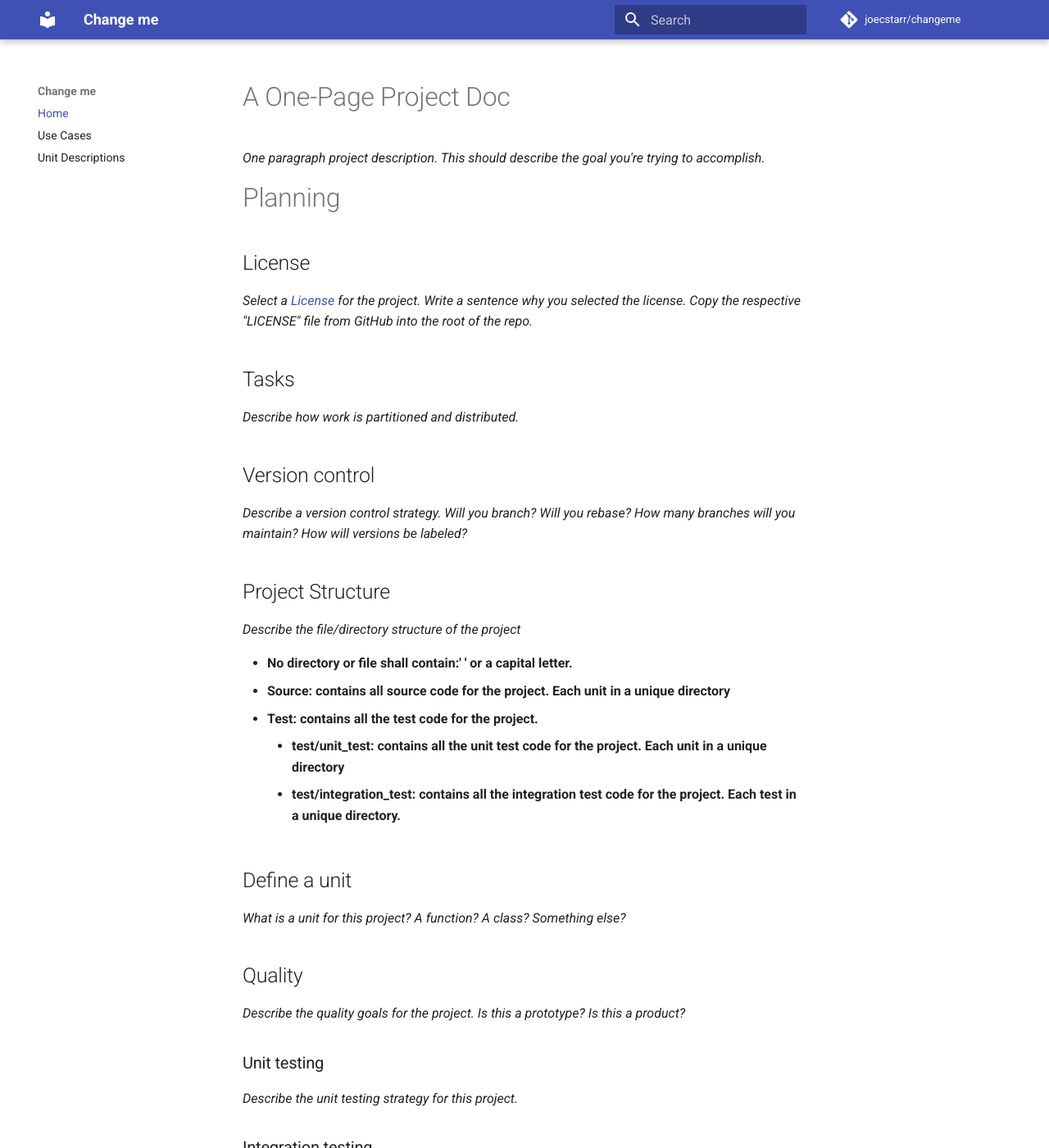
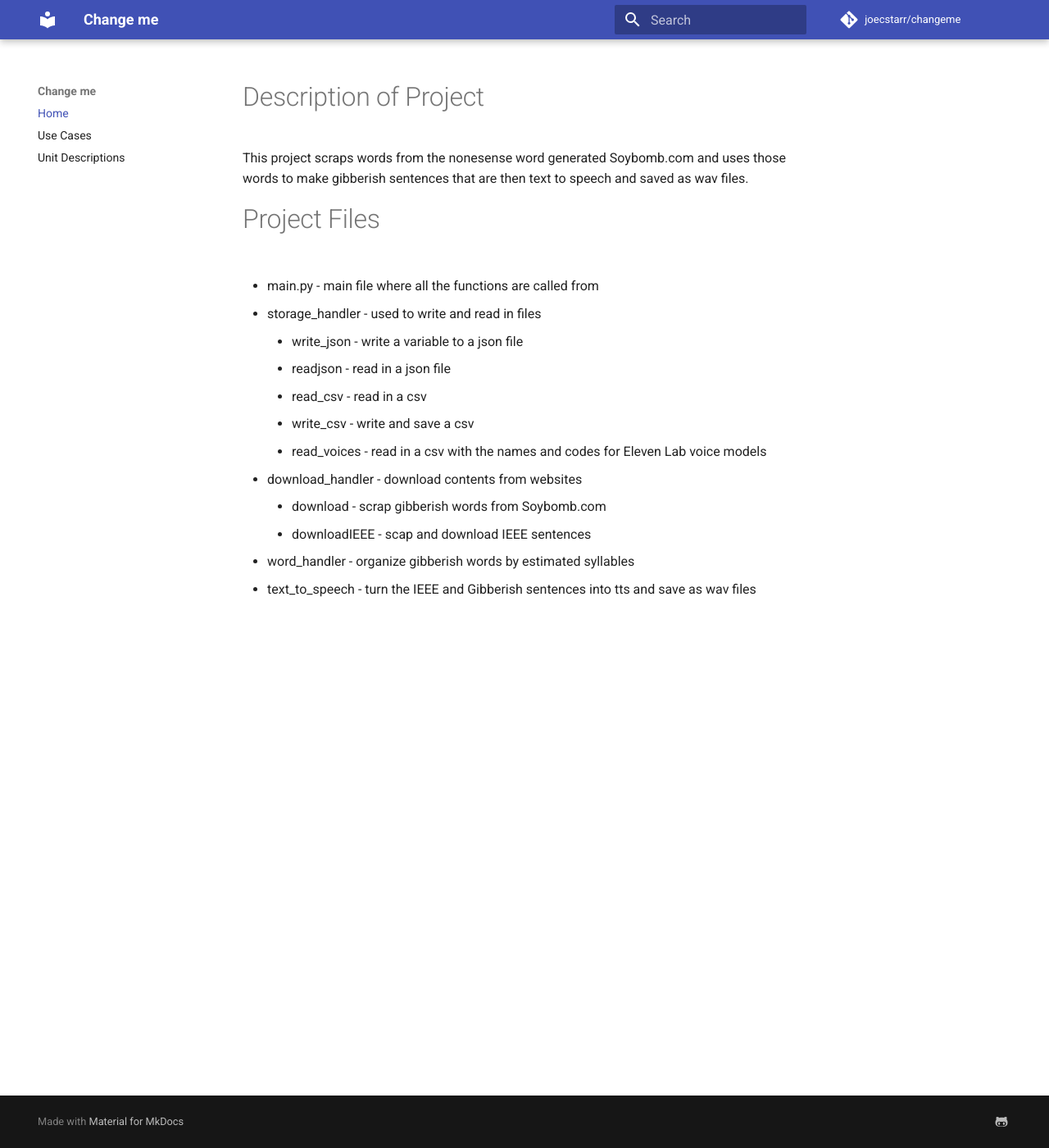
Before and after one commit to star1267/Gibberish, an MkDocs documentation site: the page built from docs/README.md, in a window 1280 px wide and 1400 px high. Shown: the whole window at 82% size. Built offline with MkDocs 1.6.1 and Material for MkDocs 9.7.7, drawn with Linux system fonts in a browser that asks for light colours; nearby versions of some CDN libraries; comment, search, counter and statistics services are not loaded; some of the changed text lies outside the part shown.

Commit message:
Update README.md

```diff
--- a/docs/README.md
+++ b/docs/README.md
@@ -1,146 +1,17 @@
-# A One-Page Project Doc
+# Description of Project
+This project scraps words from the nonesense word generated Soybomb.com and uses those words to make gibberish sentences that are then text to speech and saved as wav files.
 
-_One paragraph project description. This should describe the goal you're trying
-to accomplish._
+# Project Files
+- main.py - main file where all the functions are called from
 
-# Planning
-
-## License
-
-_Select a [License](https://choosealicense.com/) for the project. Write a
-sentence why you selected the license. Copy the respective "LICENSE" file from
-GitHub into the root of the repo._
-
-## Tasks
-
-_Describe how work is partitioned and distributed._
-
-## Version control
-
-_Describe a version control strategy. Will you branch? Will you rebase? How many
-branches will you maintain? How will versions be labeled?_
-
-## Project Structure
-
-_Describe the file/directory structure of the project_
-
--   **No directory or file shall contain:' ' or a capital letter.**
--   **Source: contains all source code for the project. Each unit in a unique
-    directory**
--   **Test: contains all the test code for the project.**
-    -   **test/unit_test: contains all the unit test code for the project. Each
-        unit in a unique directory**
-    -   **test/integration_test: contains all the integration test code for the
-        project. Each test in a unique directory.**
-
-## Define a unit
-
-_What is a unit for this project? A function? A class? Something else?_
-
-## Quality
-
-_Describe the quality goals for the project. Is this a prototype? Is this a
-product?_
-
-### Unit testing
-
-_Describe the unit testing strategy for this project._
-
-### Integration testing
-
-_Describe the integration testing strategy for this project._
-
-## Requirements
-
-### Functional Requirements
-
-_Functional requirements for a simple project should be phrased as use cases.
-Example can be found in docs._
-
-**Note that mermaid doesn't support use case diagrams, you need to use another
-tool(draw.io, plantUML) until
-[this issue](https://GitHub.com/mermaid-js/mermaid/issues/4628) is resolved.**
-
-### Non-Functional Requirements
-
-_Non-functional requirements should be listed._
-
-_Ex:_
-
--   _Needs to run on the cluster._
--   _Needs to run on windows._
--   _Can't spend money on tools._
-
-## Technologies
-
-### Languages/Frameworks
-
-_Describe what languages/Frameworks will be used in the project. Include links
-to the languages/Frameworks and setup instructions. Include the reasons you're
-picking the languages/Frameworks (it's absolutely fine to pick a language
-because you already know how to work with it)._
-
-#### Style Guide
-
-_Pick a style guide from the internet that includes a formatter, link that here
-and use it._
-
-### Tools
-
-_Describe tools (IDE, Debugger, build tools, test framework) you'll use in the
-project. At a minimum, this should include your version control tooling._
-
-# Design and Documentation
-
-**This is the most important section of the document. People discuss
-documentation as only well commented code. While well commented code is
-important, having diagrams and real English descriptions for what you're trying
-to do is much more important!**
-
-## System
-
-_A block diagram for the entire system._
-
-## Units
-
-_A collection of units for the project._
-
-### Unit: Title
-
-#### Description
-
-_Describe the point of the unit_
-
-#### Diagrams
-
-_Include some diagrammatic description of the unit. A class diagram? A sequence
-diagram? A state machine?_
-
-#### Unit test description
-
-_List of the unit tests for this unit._
-
-$\cdot$
-
-$\cdot$
-
-$\cdot$
-
-### Unit n: Title
-
-#### Description
-
-_Describe what this unit is trying to accomplish._
-
-#### Diagrams
-
-_Include some diagrammatic description of the unit. A class diagram? A sequence
-diagram? A state machine?_
-
-#### Unit test description
-
-_List of the unit tests for this unit._
-
-# Integration tests
-
-_List of the integration tests for the system._
+- storage_handler - used to write and read in files
+    - write_json - write a variable to a json file
+    - readjson - read in a json file
+    - read_csv - read in a csv
+    - write_csv - write and save a csv
+    - read_voices - read in a csv with the names and codes for Eleven Lab voice models
+- download_handler - download contents from websites
+    - download - scrap gibberish words from Soybomb.com
+    - downloadIEEE - scap and download IEEE sentences
+- word_handler - organize gibberish words by estimated syllables
+- text_to_speech - turn the IEEE and Gibberish sentences into tts and save as wav files
```
